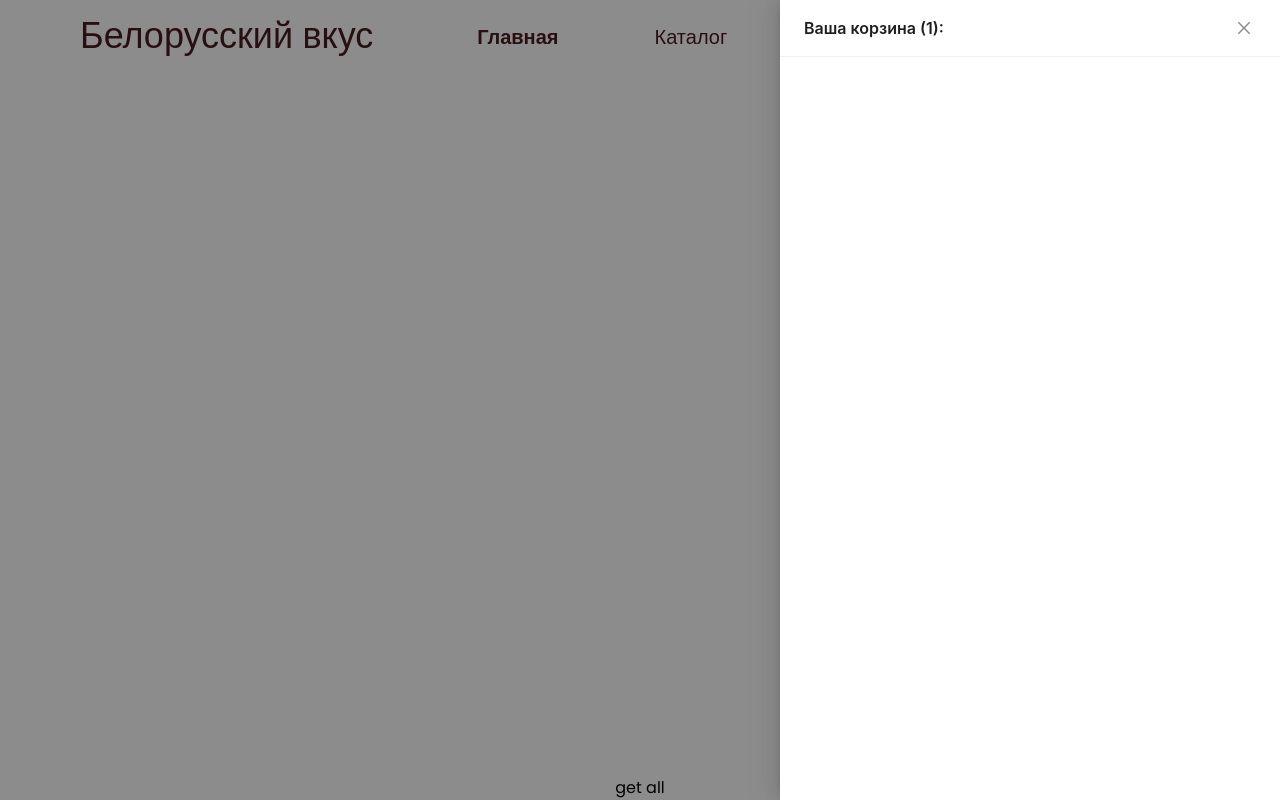
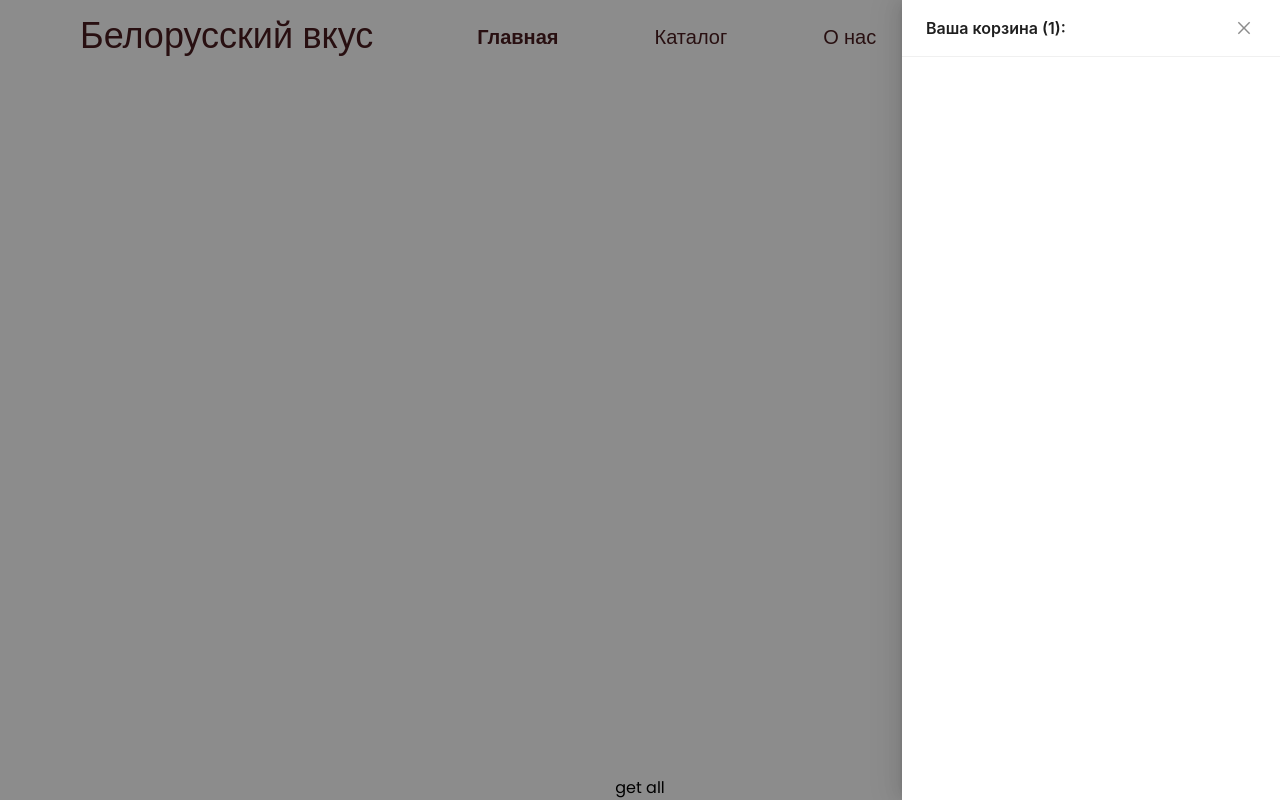
Before and after one commit to SlavaKuntsov/react-bakery, a React (Vite) app: page / in a window 1280 px wide. Both pictures are taken after a click on the element 1190 px from the left and 33 px from the top of the page. Built offline with nearby package versions, Linux system fonts and the light colour scheme; no server answers.

Commit message:
did cart

```diff
--- a/src/components/Cart/Cart.jsx
+++ b/src/components/Cart/Cart.jsx
@@ -1,74 +1,37 @@
-import { useState } from 'react'
 import { useDispatch, useSelector } from 'react-redux'
 
 import { ShoppingCartOutlined } from '@ant-design/icons'
-import { CloseIcon } from '@chakra-ui/icons'
 import { Drawer } from 'antd'
 
 import CartAction from '../../store/actions/cart.action'
-import classNames from 'classnames'
 
 export default function Cart() {
 	const isCartOpen = useSelector(state => state.cart.isCartOpen)
-	console.log('isCartOpen: ', isCartOpen);
 	const products = useSelector(state => state.cart.products)
-	console.log('products: ', products);
 
 	const dispatch = useDispatch()
 
-	// const [openDrawer, setOpenDrawer] = useState(false)
-	// const showDrawer = () => {
-	// 	setOpenDrawer(true)
-	// }
-	// const closeDrawer = () => {
-	// 	setOpenDrawer(false)
-	// }
-
 	return (
 		<>
-			<div>
-				{/* <div
-					className={
-						classNames(
-							'h-full transition-opacity duration-400 absolute top-0 left-0 bg-black',
-							{'opacity-0 translate-x-full w-0' : !isCartOpen},
-							{'opacity-50 translate-x-0 z-20 w-full' : isCartOpen}
-						)
-					}
-				>
-				</div> */}
-				{/* <div className={
-					classNames(
-						'absolute w-full sm:w-[378px] md:w-[500px] bg-white h-full top-0 right-0 transition-transform ease-out duration-300 px-10 py-4 lg:py-6 z-50',
-						{'translate-x-full sm:translate-x-[378px] md:translate-x-[500px]' : !isCartOpen},
-						{'translate-x-0' : isCartOpen}
-					)
-				}>
-					<div className='w-full h-10 flex flex-row justify-between z-50'>
-						<h2 className='text-xl md:text-3xl'>Ваша корзина</h2>
-						<div
-							onClick={() => dispatch(CartAction.toggleCart())}
-						>
-							<CloseIcon boxSize={12} color='gray'/>
-						</div>
-					</div>
-				</div> */}
 			<Drawer
 				placement='right'
-					width={500}
 
 				onClose={() => dispatch(CartAction.toggleCart())}
 				open={isCartOpen}
 
-					title={`  Ваша корзина (${products.length}):`}
+				title={
+					<h2
+						className=''
+					>
+						Ваша корзина ({products.length}):
+					</h2>
+				}
 			>
 				<h2 className='text-2xl font-bold'></h2>
 
 			</Drawer>
-			</div>
 			<div
 					className='absolute flex md:hidden right-4 bottom-4 rounded-full w-16 h-16 bg-blue-400 items-center justify-center z-50'
-					// onClick={showDrawer}
 					onClick={() => dispatch(CartAction.toggleCart())}
 				>
 					<ShoppingCartOutlined
```
Lines whose indentation alone changed are shown as unchanged.
